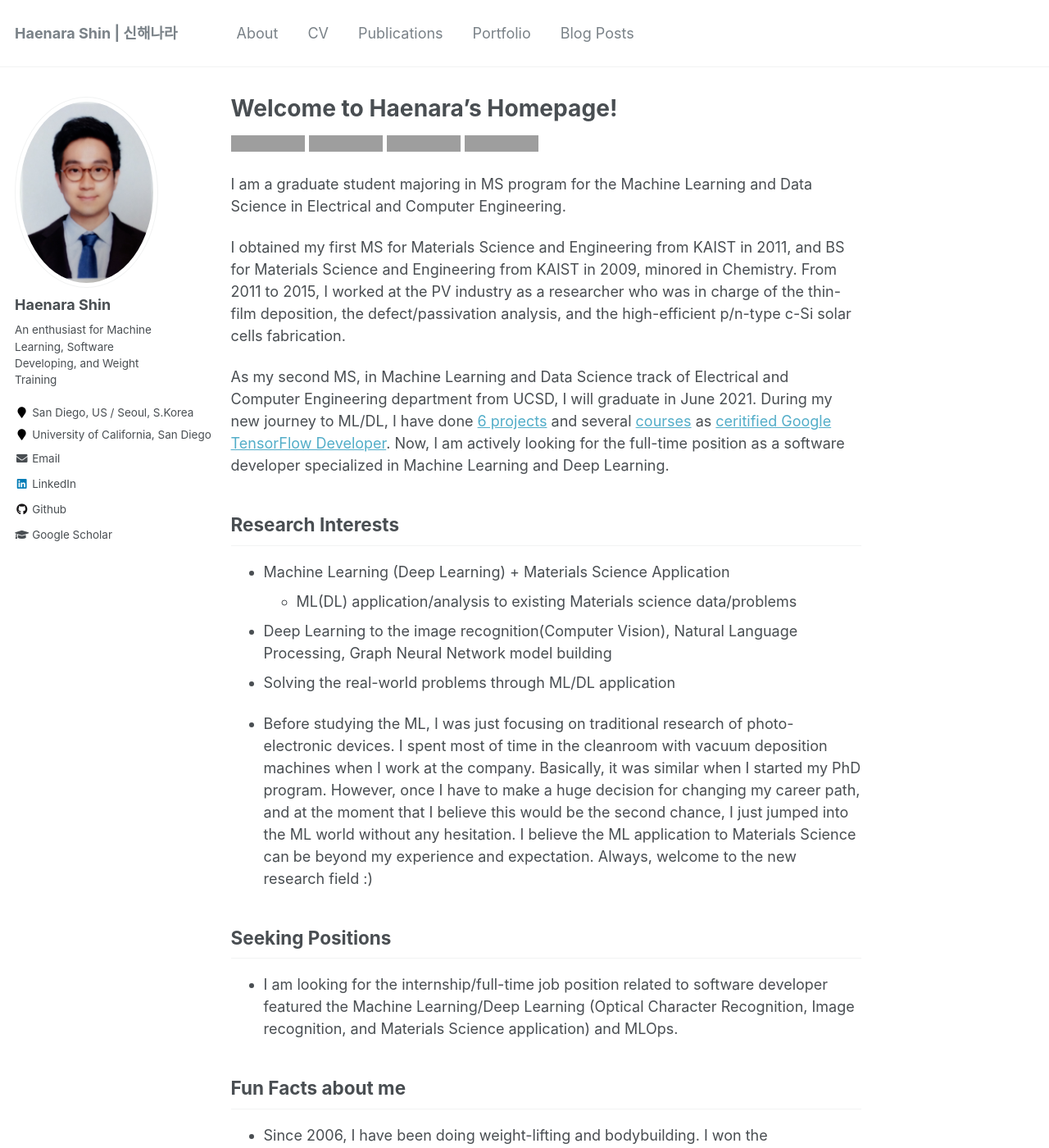
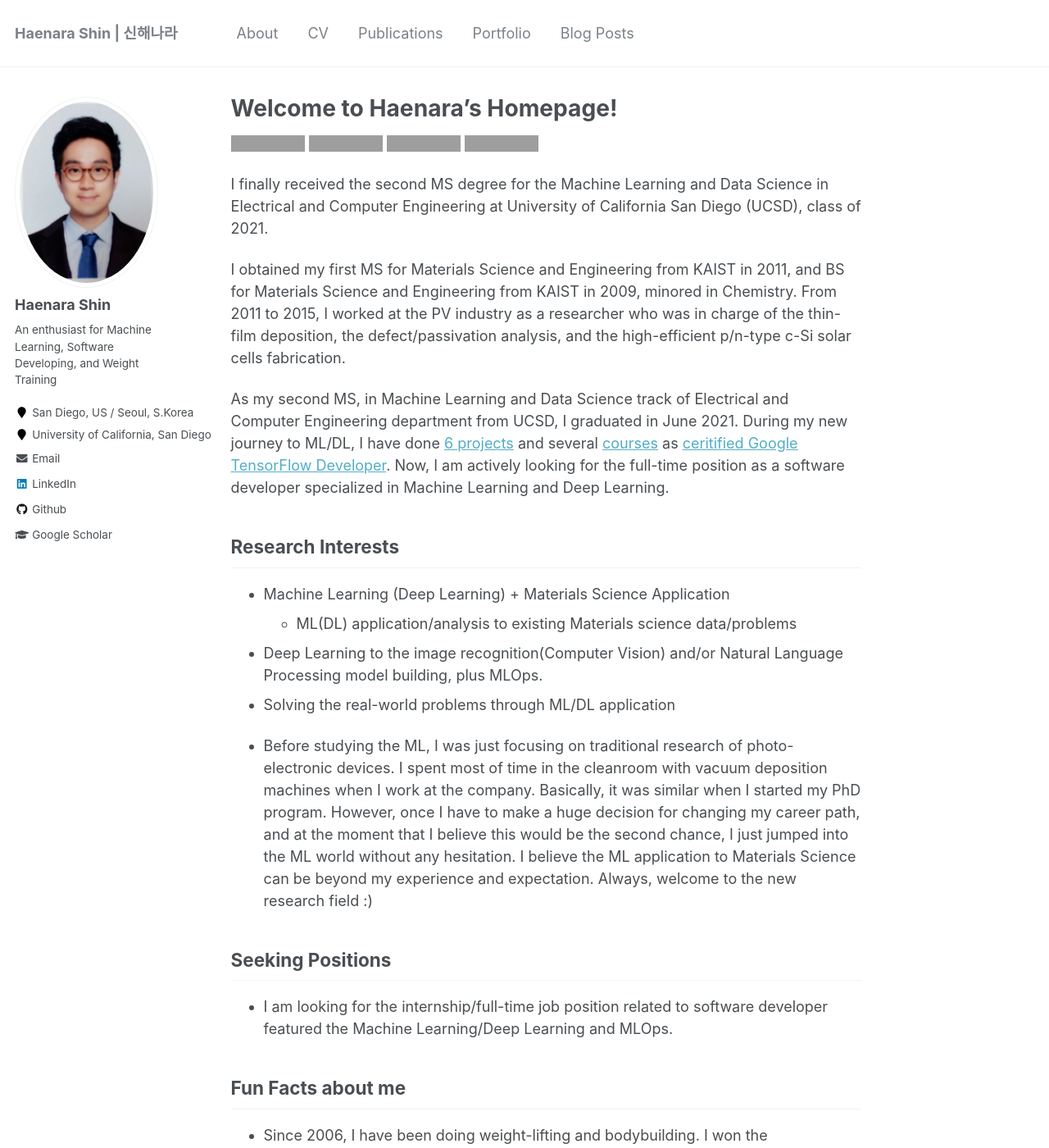
Before and after one commit to haenara-shin/haenara-shin.github.io, a Jekyll site: the page built from _pages/about.md, in a window 1280 px wide and 1400 px high. Shown: the whole window at 82% size. Built offline with Jekyll 4.4.1, drawn with Linux system fonts in a browser that asks for light colours; grey boxes are pictures that could not be loaded.

Commit message:
Graduated!
Earned the second MS degree from ECE at UCSD in June 2021

```diff
--- a/_pages/about.md
+++ b/_pages/about.md
@@ -12,24 +12,24 @@ redirect_from:
 [![Linkedin Badge](https://img.shields.io/badge/-LinkedIn-blue?style=flat-square&logo=Linkedin&logoColor=white&link=https://www.linkedin.com/in/jinho6225/)](https://www.linkedin.com/in/haenara-shin/)
 [![Resume📄](https://img.shields.io/badge/Resume-darkgreen?style=flat-square&logo=read%20the%20docs&logoColor=white&link=https://drive.google.com/file/d/1sEdd0GXWAH1GGwB3GB5G_g1Mq_NCQO6R/view?usp=sharing)](https://drive.google.com/file/d/1sEdd0GXWAH1GGwB3GB5G_g1Mq_NCQO6R/view?usp=sharing)
 
-I am a graduate student majoring in MS program for the Machine Learning and Data Science in Electrical and Computer Engineering.
+I finally received the second MS degree for the Machine Learning and Data Science in Electrical and Computer Engineering at University of California San Diego (UCSD), class of 2021.
 
 I obtained my first MS for Materials Science and Engineering from KAIST in 2011, and BS for Materials Science and Engineering from KAIST in 2009, minored in Chemistry. From 2011 to 2015, I worked at the PV industry as a researcher who was in charge of the thin-film deposition, the defect/passivation analysis, and the high-efficient p/n-type c-Si solar cells fabrication.
 
-As my second MS, in Machine Learning and Data Science track of Electrical and Computer Engineering department from UCSD, I will graduate in June 2021. During my new journey to ML/DL, I have done [6 projects](https://haenara-shin.github.io/portfolio/) and several [courses](https://haenara-shin.github.io/cv/) as [ceritified Google TensorFlow Developer](https://api.accredible.com/v1/frontend/credential_website_embed_image/certificate/20943431). Now, I am actively looking for the full-time position as a software developer specialized in Machine Learning and Deep Learning.
+As my second MS, in Machine Learning and Data Science track of Electrical and Computer Engineering department from UCSD, I graduated in June 2021. During my new journey to ML/DL, I have done [6 projects](https://haenara-shin.github.io/portfolio/) and several [courses](https://haenara-shin.github.io/cv/) as [ceritified Google TensorFlow Developer](https://api.accredible.com/v1/frontend/credential_website_embed_image/certificate/20943431). Now, I am actively looking for the full-time position as a software developer specialized in Machine Learning and Deep Learning.
 
 Research Interests
 ------
 * Machine Learning (Deep Learning) + Materials Science Application
   * ML(DL) application/analysis to existing Materials science data/problems
-* Deep Learning to the image recognition(Computer Vision), Natural Language Processing, Graph Neural Network model building
+* Deep Learning to the image recognition(Computer Vision) and/or Natural Language Processing model building, plus MLOps.
 * Solving the real-world problems through ML/DL application
 
 * Before studying the ML, I was just focusing on traditional research of photo-electronic devices. I spent most of time in the cleanroom with vacuum deposition machines when I work at the company. Basically, it was similar when I started my PhD program. However, once I have to make a huge decision for changing my career path, and at the moment that I believe this would be the second chance, I just jumped into the ML world without any hesitation. I believe the ML application to Materials Science can be beyond my experience and expectation. Always, welcome to the new research field :)
 
 Seeking Positions
 ------
-* I am looking for the internship/full-time job position related to software developer featured the Machine Learning/Deep Learning (Optical Character Recognition, Image recognition, and Materials Science application) and MLOps.
+* I am looking for the internship/full-time job position related to software developer featured the Machine Learning/Deep Learning and MLOps.
 
 
 Fun Facts about me
```
